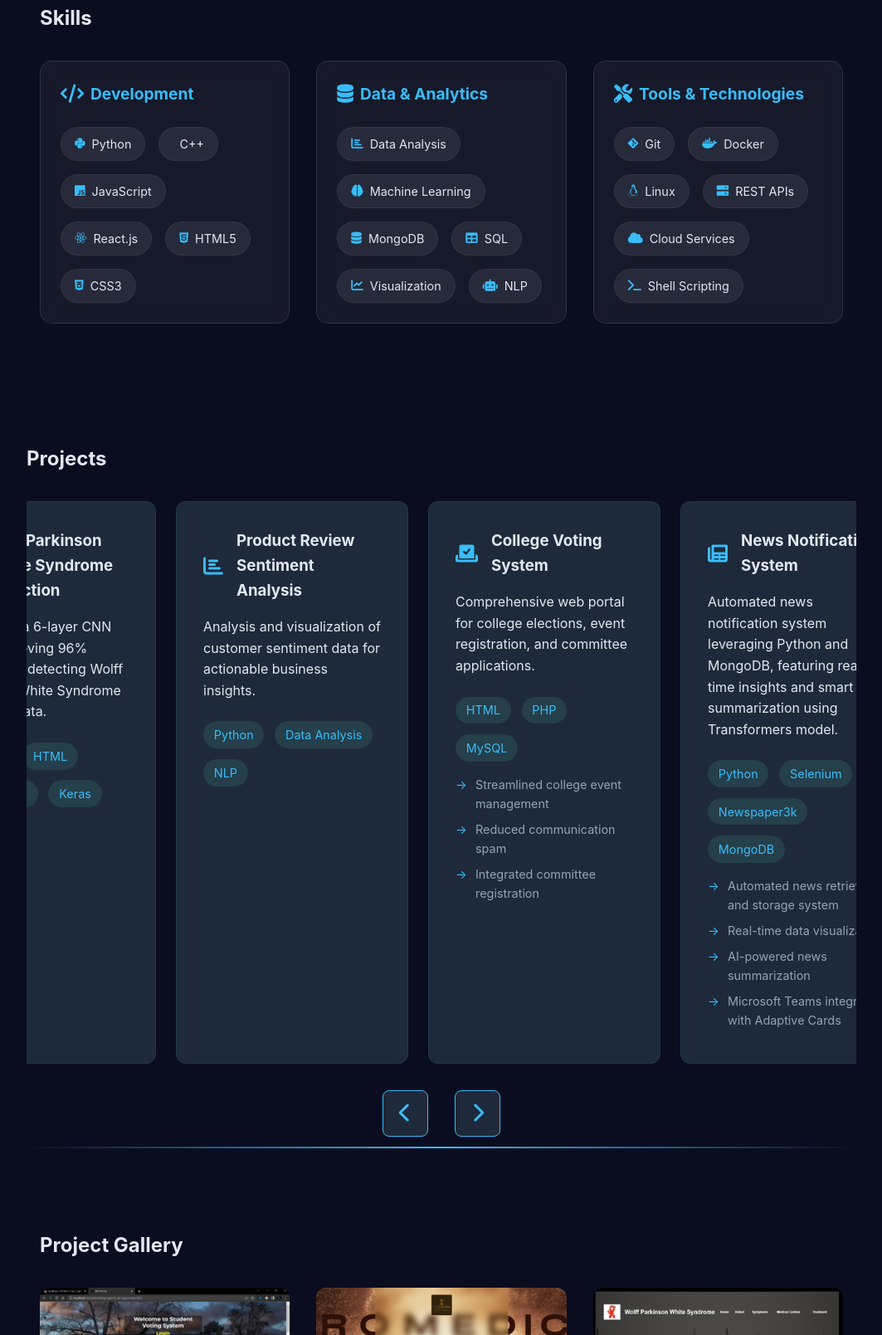
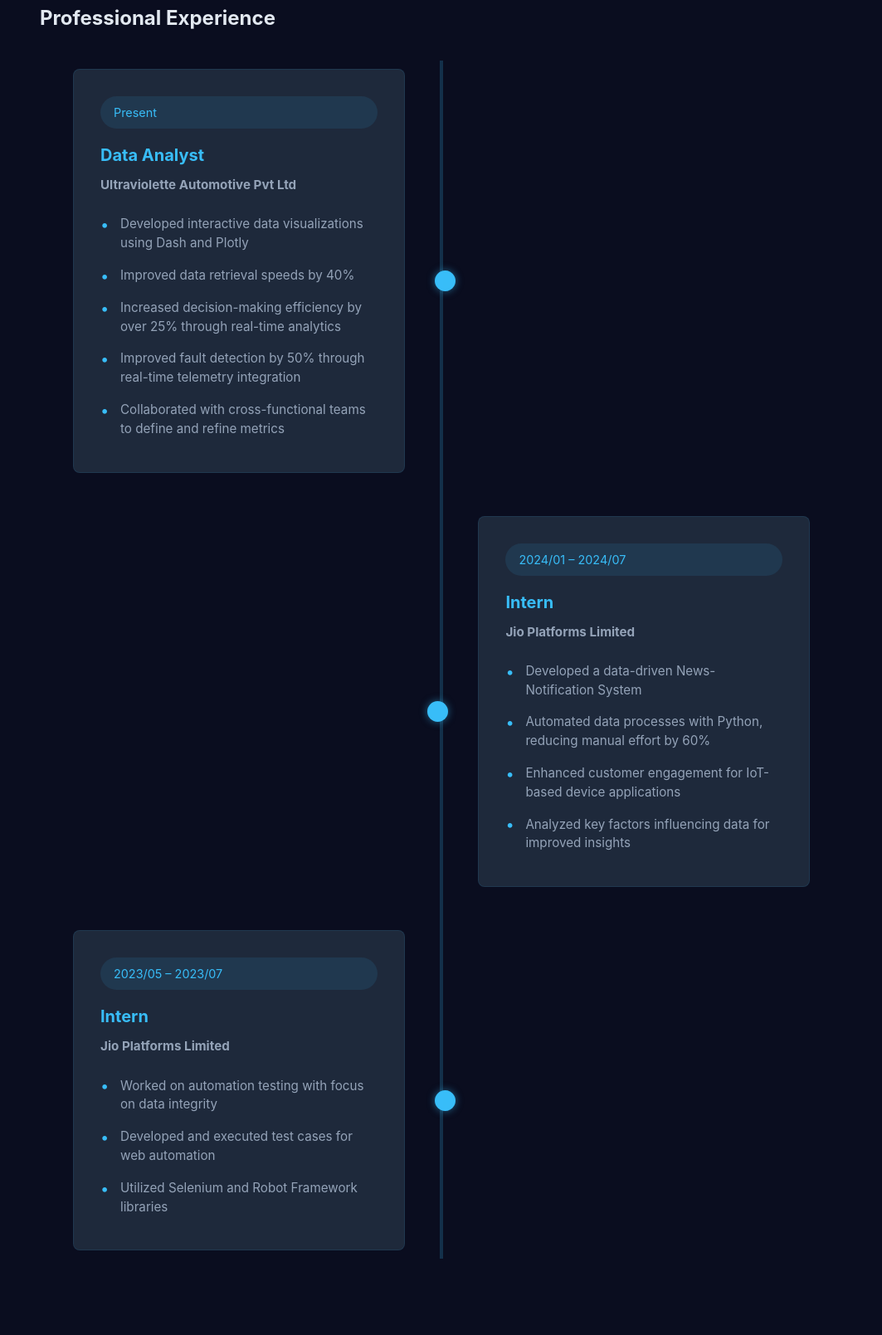
Before and after one commit to DeyushK01/portfolio, a plain HTML site: page index.html in a window 1280 px wide. Shown: the part 1191-2800 px from the top of the page at 83% size, without its empty margins (108-1171 px from the left). Drawn offline with Linux system fonts and the light colour scheme.

Commit message:
update: work details before projects

```diff
--- a/index.html
+++ b/index.html
@@ -63,6 +63,51 @@
                 </div> -->
                 <div class="about-text">
                     <p>I'm a data analyst skilled in uncovering insights from complex datasets, creating interactive dashboards, and enabling data-driven decision-making through clear and impactful visualizations.</p>
+                </div>
+            </div>
+        </section>
+
+        <section id="timeline" class="fade-in">
+            <h2>Professional Experience</h2>
+            <div class="timeline">
+                <div class="timeline-item">
+                    <div class="timeline-content left">
+                        <div class="timeline-date">Present</div>
+                        <h3>Data Analyst</h3>
+                        <h4>Ultraviolette Automotive Pvt Ltd</h4>
+                        <ul>
+                            <li>Developed interactive data visualizations using Dash and Plotly</li>
+                            <li>Improved data retrieval speeds by 40%</li>
+                            <li>Increased decision-making efficiency by over 25% through real-time analytics</li>
+                            <li>Improved fault detection by 50% through real-time telemetry integration</li>
+                            <li>Collaborated with cross-functional teams to define and refine metrics</li>
+                        </ul>
+                    </div>
+                </div>
+                <div class="timeline-item">
+                    <div class="timeline-content right">
+                        <div class="timeline-date">2024/01 – 2024/07</div>
+                        <h3>Intern</h3>
+                        <h4>Jio Platforms Limited</h4>
+                        <ul>
+                            <li>Developed a data-driven News-Notification System</li>
+                            <li>Automated data processes with Python, reducing manual effort by 60%</li>
+                            <li>Enhanced customer engagement for IoT-based device applications</li>
+                            <li>Analyzed key factors influencing data for improved insights</li>
+                        </ul>
+                    </div>
+                </div>
+                <div class="timeline-item">
+                    <div class="timeline-content left">
+                        <div class="timeline-date">2023/05 – 2023/07</div>
+                        <h3>Intern</h3>
+                        <h4>Jio Platforms Limited</h4>
+                        <ul>
+                            <li>Worked on automation testing with focus on data integrity</li>
+                            <li>Developed and executed test cases for web automation</li>
+                            <li>Utilized Selenium and Robot Framework libraries</li>
+                        </ul>
+                    </div>
                 </div>
             </div>
         </section>
@@ -241,7 +286,7 @@
             <div class="lightbox-caption"></div>
         </div>
 
-        <section id="timeline" class="fade-in">
+        <!-- <section id="timeline" class="fade-in">
             <h2>Professional Experience</h2>
             <div class="timeline">
                 <div class="timeline-item">
@@ -284,7 +329,7 @@
                     </div>
                 </div>
             </div>
-        </section>
+        </section> -->
 
         <section id="contact" class="fade-in">
             <h2>Contact Me</h2>
```
